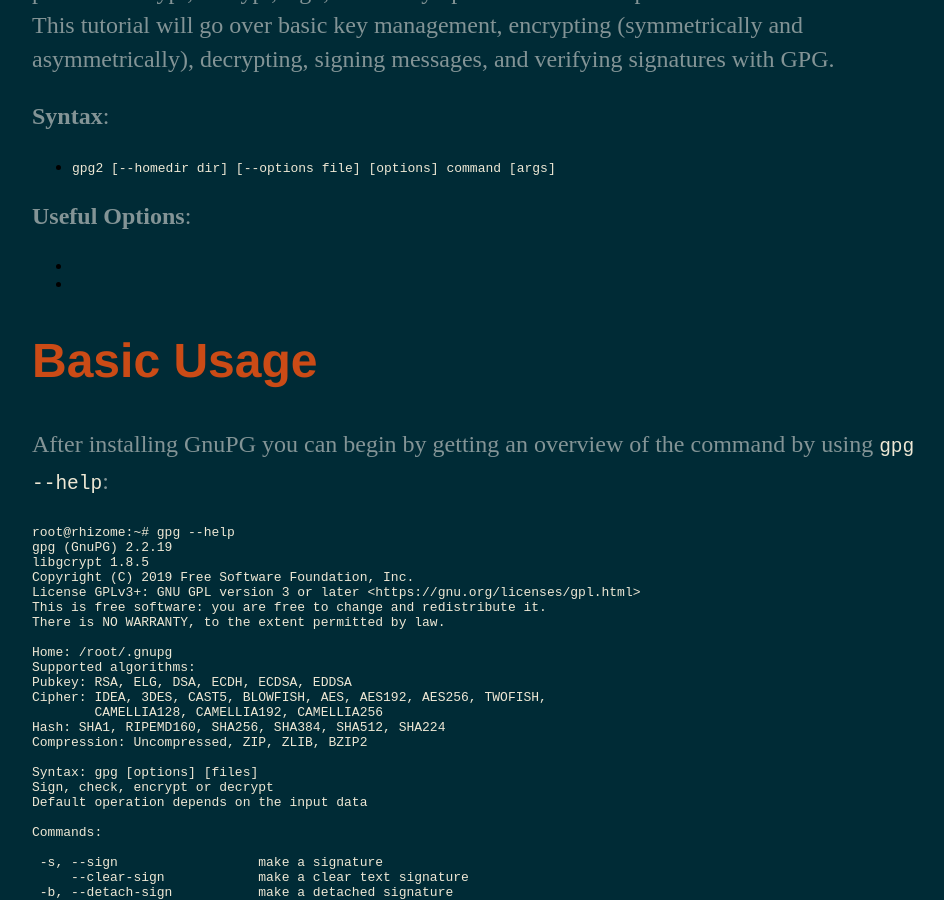
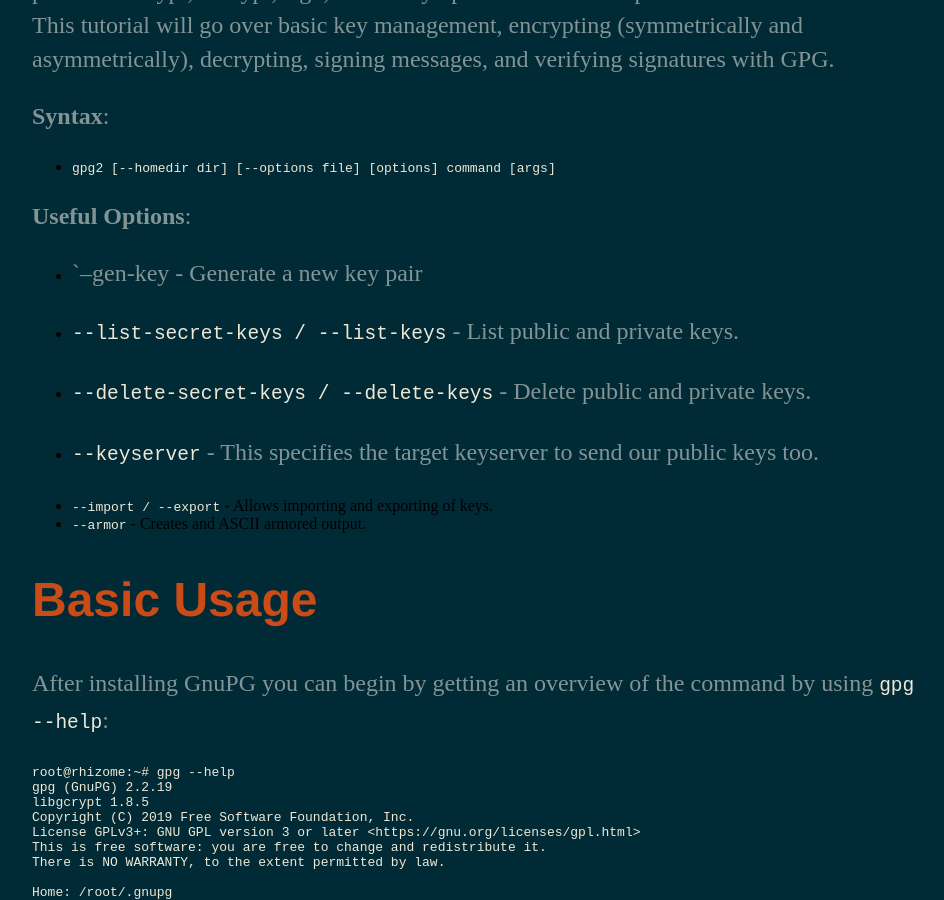
Before and after one commit to thepalelotus/thedreamless.github.io, a Jekyll site: the page built from _posts/2020-12-06-GnuPG.md, in a window 1280 px wide and 900 px high, scrolled down 511 px. Shown: the whole window, without its empty margins (160-1104 px from the left). Built offline with Jekyll 4.4.1, drawn with Linux system fonts in a browser that asks for light colours; our own code applies the rules of GitHub Pages for plain Markdown files.

Commit message:
Update 2020-12-06-GnuPG.md

```diff
--- a/_posts/2020-12-06-GnuPG.md
+++ b/_posts/2020-12-06-GnuPG.md
@@ -10,9 +10,22 @@
 
 **Useful Options**:
 
--
+- `--gen-key
+        - Generate a new key pair
 
--
+- `--list-secret-keys / --list-keys`
+        - List public and private keys.
+
+- `--delete-secret-keys / --delete-keys`
+        - Delete public and private keys.
+
+- `--keyserver`
+        - This specifies the target keyserver to send our public keys too.
+
+- `--import / --export`
+        - Allows importing and exporting of keys.
+- `--armor`
+        - Creates and ASCII armored output.
 
 ## Basic Usage
 
```
